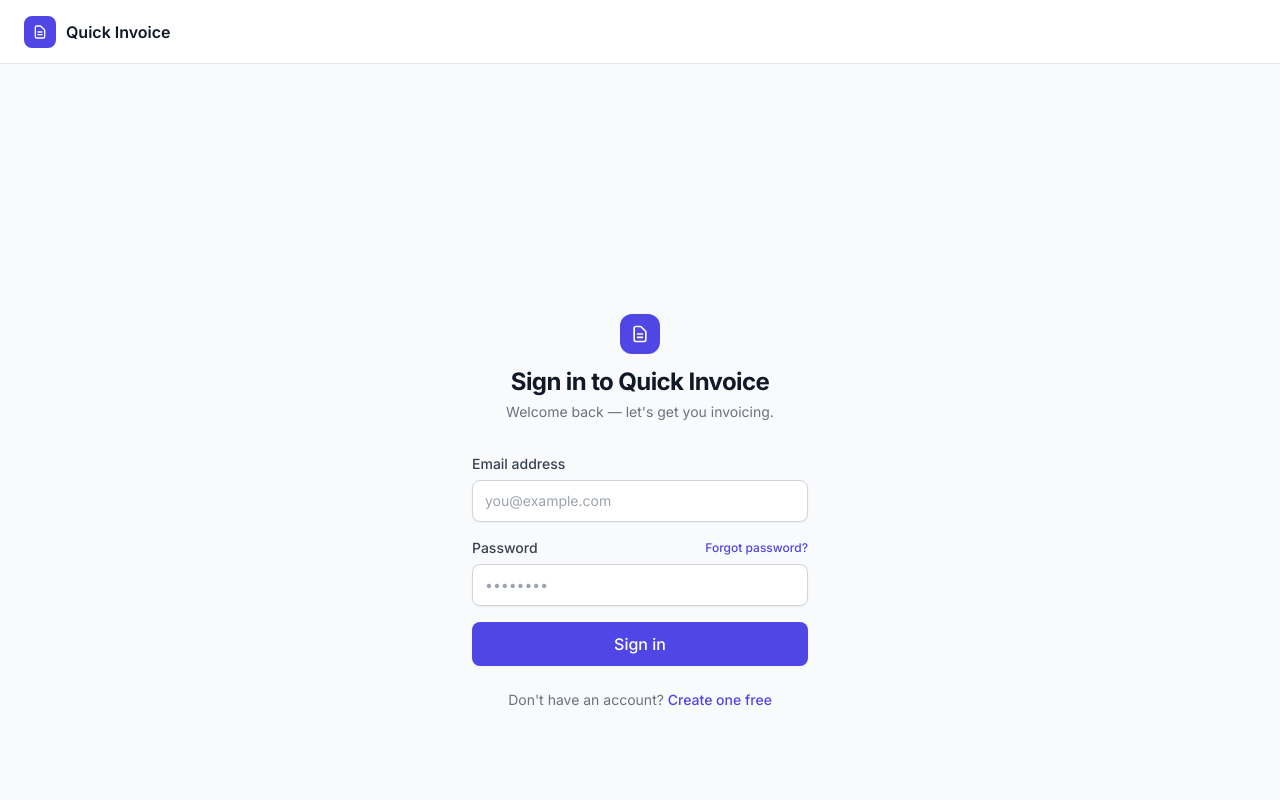
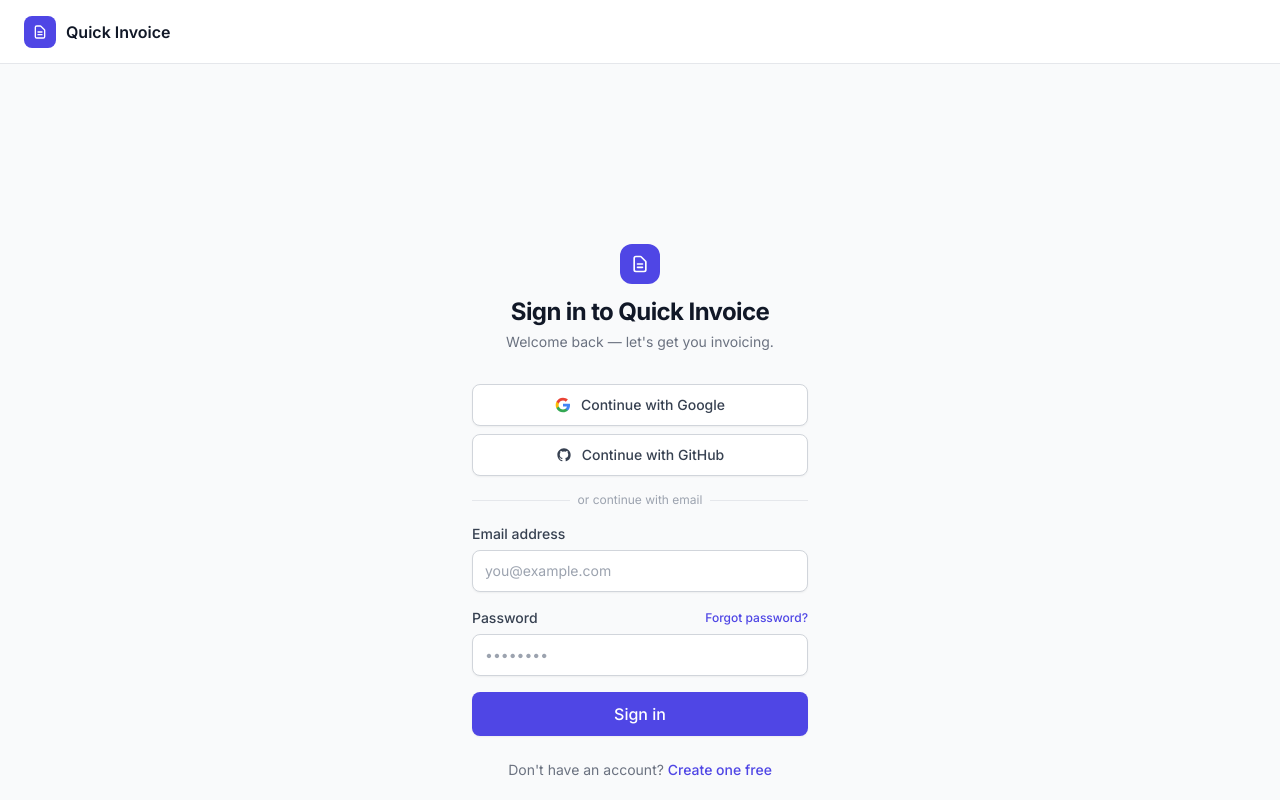
Before and after one commit to gsdevelopmentromania-jpg/quick-invoice-test2, a Next.js app: page /login in a window 1280 px wide. Shown: the top 800 px of the page. Built offline with nearby package versions, Linux system fonts and the light colour scheme; no server answers.

Commit message:
auth: update login page with OAuth buttons and registration success message

```diff
--- a/src/app/(auth)/login/page.tsx
+++ b/src/app/(auth)/login/page.tsx
@@ -3,19 +3,20 @@
 import { useState } from "react";
 import Link from "next/link";
 import { signIn } from "next-auth/react";
-import { useRouter } from "next/navigation";
+import { useRouter, useSearchParams } from "next/navigation";
 import { Button } from "@/components/ui/button";
-import type { Metadata } from "next";
-
-// Note: metadata must be exported from a server component.
-// For this client component file, set it via a parent layout instead.
 
 export default function LoginPage(): React.ReactElement {
   const router = useRouter();
+  const searchParams = useSearchParams();
+  const registered = searchParams.get("registered") === "1";
+  const verified = searchParams.get("verified") === "1";
+
   const [email, setEmail] = useState("");
   const [password, setPassword] = useState("");
   const [error, setError] = useState<string | null>(null);
   const [loading, setLoading] = useState(false);
+  const [oauthLoading, setOauthLoading] = useState<"google" | "github" | null>(null);
 
   async function handleSubmit(e: React.FormEvent<HTMLFormElement>): Promise<void> {
     e.preventDefault();
@@ -31,11 +32,20 @@
     setLoading(false);
 
     if (result?.error) {
-      setError("Invalid email or password.");
+      if (result.error === "TOO_MANY_ATTEMPTS") {
+        setError("Too many login attempts. Please try again in 15 minutes.");
+      } else {
+        setError("Invalid email or password.");
+      }
       return;
     }
 
     router.push("/dashboard");
+  }
+
+  async function handleOAuth(provider: "google" | "github"): Promise<void> {
+    setOauthLoading(provider);
+    await signIn(provider, { callbackUrl: "/dashboard" });
   }
 
   return (
@@ -63,7 +73,80 @@
           <p className="mt-1 text-sm text-gray-500">Welcome back — let&apos;s get you invoicing.</p>
         </div>
 
-        {/* Form */}
+        {/* Success banners */}
+        {registered && (
+          <div
+            role="status"
+            className="mb-4 rounded-lg bg-green-50 px-4 py-3 text-sm text-green-700 border border-green-200"
+          >
+            Account created! Check your email to verify your address, then sign in.
+          </div>
+        )}
+        {verified && (
+          <div
+            role="status"
+            className="mb-4 rounded-lg bg-green-50 px-4 py-3 text-sm text-green-700 border border-green-200"
+          >
+            Email verified! You can now sign in.
+          </div>
+        )}
+
+        {/* OAuth buttons */}
+        <div className="space-y-2 mb-4">
+          <button
+            type="button"
+            onClick={() => handleOAuth("google")}
+            disabled={oauthLoading !== null}
+            className="flex w-full items-center justify-center gap-2.5 rounded-lg border border-gray-300 bg-white px-4 py-2.5 text-sm font-medium text-gray-700 shadow-sm hover:bg-gray-50 disabled:opacity-50"
+          >
+            <svg className="h-4 w-4" viewBox="0 0 24 24" aria-hidden="true">
+              <path
+                fill="#4285F4"
+                d="M22.56 12.25c0-.78-.07-1.53-.2-2.25H12v4.26h5.92c-.26 1.37-1.04 2.53-2.21 3.31v2.77h3.57c2.08-1.92 3.28-4.74 3.28-8.09z"
+              />
+              <path
+                fill="#34A853"
+                d="M12 23c2.97 0 5.46-.98 7.28-2.66l-3.57-2.77c-.98.66-2.23 1.06-3.71 1.06-2.86 0-5.29-1.93-6.16-4.53H2.18v2.84C3.99 20.53 7.7 23 12 23z"
+              />
+              <path
+                fill="#FBBC05"
+                d="M5.84 14.09c-.22-.66-.35-1.36-.35-2.09s.13-1.43.35-2.09V7.07H2.18C1.43 8.55 1 10.22 1 12s.43 3.45 1.18 4.93l2.85-2.22.81-.62z"
+              />
+              <path
+                fill="#EA4335"
+                d="M12 5.38c1.62 0 3.06.56 4.21 1.64l3.15-3.15C17.45 2.09 14.97 1 12 1 7.7 1 3.99 3.47 2.18 7.07l3.66 2.84c.87-2.6 3.3-4.53 6.16-4.53z"
+              />
+            </svg>
+            {oauthLoading === "google" ? "Connecting…" : "Continue with Google"}
+          </button>
+
+          <button
+            type="button"
+            onClick={() => handleOAuth("github")}
+            disabled={oauthLoading !== null}
+            className="flex w-full items-center justify-center gap-2.5 rounded-lg border border-gray-300 bg-white px-4 py-2.5 text-sm font-medium text-gray-700 shadow-sm hover:bg-gray-50 disabled:opacity-50"
+          >
+            <svg className="h-4 w-4" fill="currentColor" viewBox="0 0 24 24" aria-hidden="true">
+              <path
+                fillRule="evenodd"
+                clipRule="evenodd"
+                d="M12 2C6.477 2 2 6.484 2 12.017c0 4.425 2.865 8.18 6.839 9.504.5.092.682-.217.682-.483 0-.237-.008-.868-.013-1.703-2.782.605-3.369-1.343-3.369-1.343-.454-1.158-1.11-1.466-1.11-1.466-.908-.62.069-.608.069-.608 1.003.07 1.531 1.032 1.531 1.032.892 1.53 2.341 1.088 2.91.832.092-.647.35-1.088.636-1.338-2.22-.253-4.555-1.113-4.555-4.951 0-1.093.39-1.988 1.029-2.688-.103-.253-.446-1.272.098-2.65 0 0 .84-.27 2.75 1.026A9.564 9.564 0 0112 6.844c.85.004 1.705.115 2.504.337 1.909-1.296 2.747-1.027 2.747-1.027.546 1.379.202 2.398.1 2.651.64.7 1.028 1.595 1.028 2.688 0 3.848-2.339 4.695-4.566 4.943.359.309.678.92.678 1.855 0 1.338-.012 2.419-.012 2.747 0 .268.18.58.688.482A10.019 10.019 0 0022 12.017C22 6.484 17.522 2 12 2z"
+              />
+            </svg>
+            {oauthLoading === "github" ? "Connecting…" : "Continue with GitHub"}
+          </button>
+        </div>
+
+        <div className="relative mb-4">
+          <div className="absolute inset-0 flex items-center">
+            <div className="w-full border-t border-gray-200" />
+          </div>
+          <div className="relative flex justify-center text-xs">
+            <span className="bg-gray-50 px-2 text-gray-400">or continue with email</span>
+          </div>
+        </div>
+
+        {/* Email/password form */}
         <form onSubmit={handleSubmit} className="space-y-4" noValidate>
           {error && (
             <div
```
